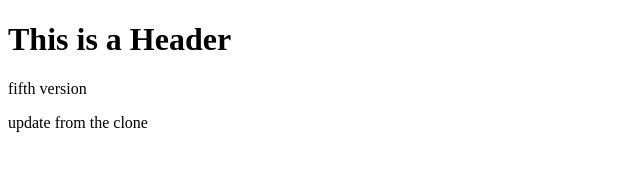
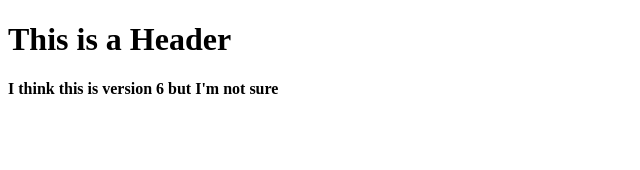
Before and after one commit to DrPepper17/git-test, a plain HTML site: page index.html in a window 1280 px wide. Shown: the whole page, without its empty margins (0-640 px from the left). Drawn offline with Linux system fonts and the light colour scheme.

Commit message:
version 6

```diff
--- a/index.html
+++ b/index.html
@@ -2,8 +2,8 @@
 <html>
    <body>
       <h1>This is a Header</h1>
-      fifth version
-      <p>update from the clone</p>
+      <large><strong>I think this is version 6 but I'm not sure</strong></large>
+
 
    </body>
 </html>
```
